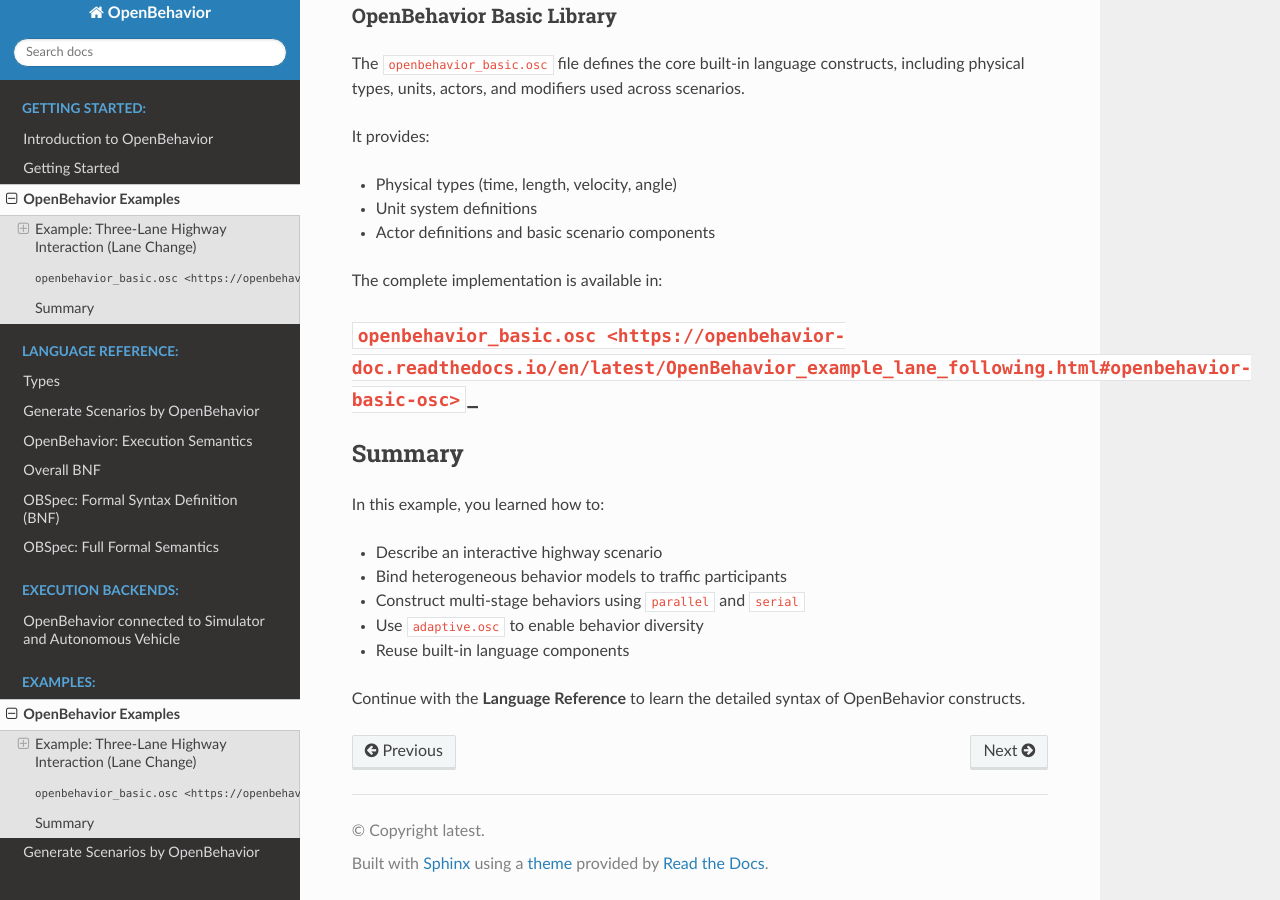
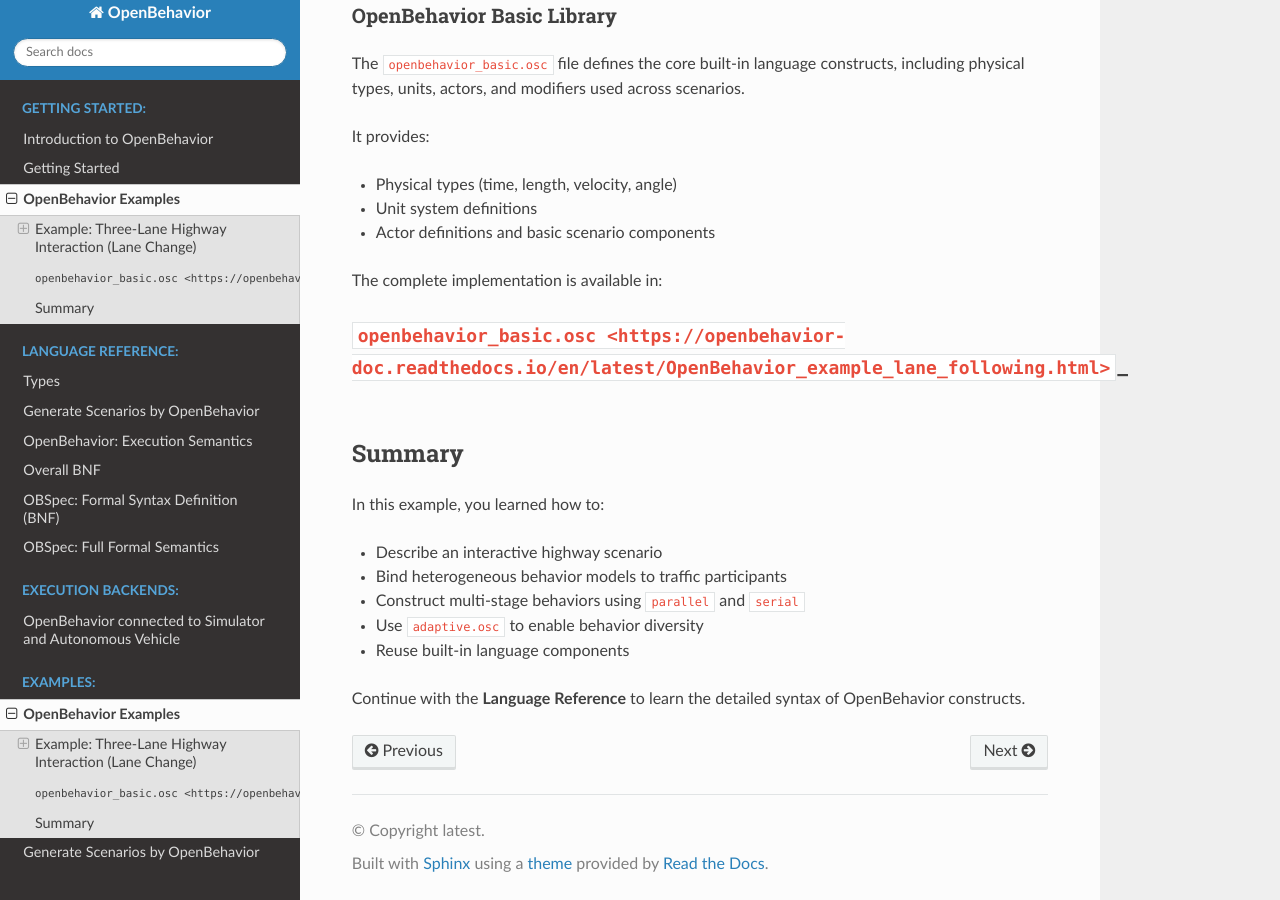
Before and after one commit to Sunshinesheep/OpenBehavior-doc, a Sphinx documentation site: the page built from docs/source/OpenBehavior_example_highway_lane_change.md, in a window 1280 px wide and 900 px high, scrolled down 2873 px. Built offline with Sphinx 7.4.7 and the Read the Docs theme 3.1.0, drawn with Linux system fonts in a browser that asks for light colours; some of the changed lines change nothing that is shown.

Commit message:
Update OpenBehavior_example_highway_lane_change.md

```diff
--- a/docs/source/OpenBehavior_example_highway_lane_change.md
+++ b/docs/source/OpenBehavior_example_highway_lane_change.md
@@ -135,7 +135,7 @@
 
 The complete implementation is available in:
 
-`openbehavior_basic.osc <https://openbehavior-doc.readthedocs.io/en/latest/OpenBehavior_example_lane_following.html#openbehavior-basic-osc>`_
+`openbehavior_basic.osc <https://openbehavior-doc.readthedocs.io/en/latest/OpenBehavior_example_lane_following.html>`_
 ---
 
 ## Summary
```
